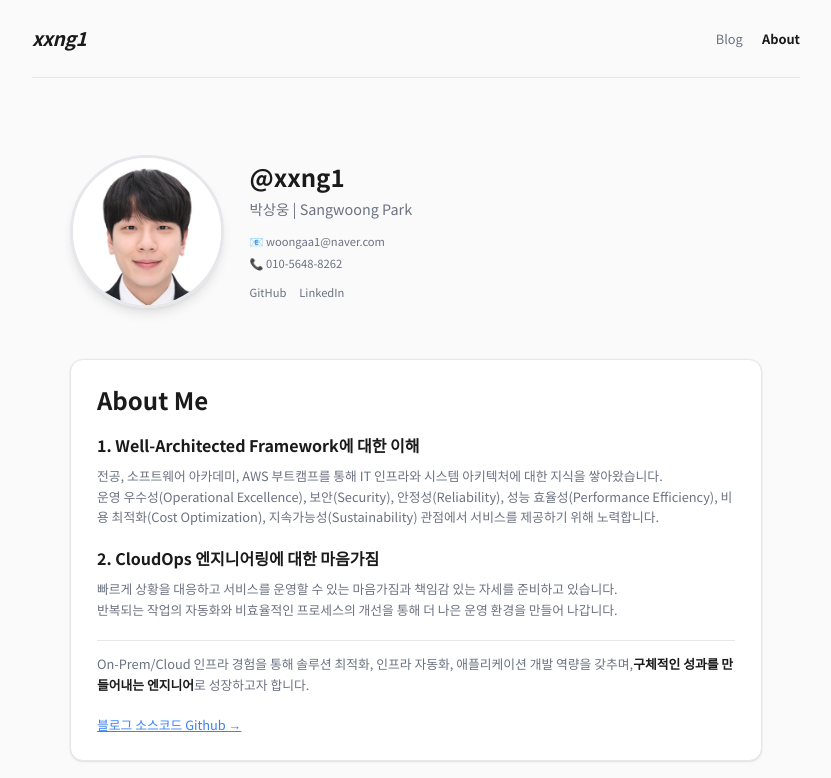
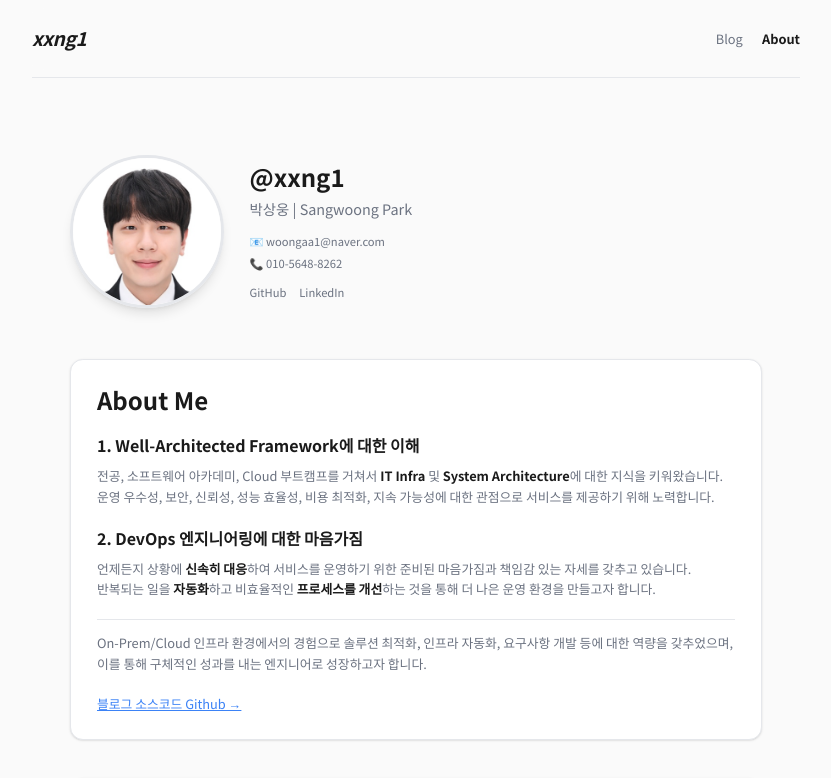
Before and after one commit to xxng1/xxng1-blog, a Next.js app: page /about in a window 1280 px wide. Shown: the top 778 px of the page, without its empty margins (224-1055 px from the left). Built offline with nearby package versions, Linux system fonts and the light colour scheme.

Commit message:
about 설명 개선

```diff
--- a/src/app/about/page.tsx
+++ b/src/app/about/page.tsx
@@ -84,24 +84,24 @@ export default function AboutPage() {
                         <div>
                             <h3 className="text-xl font-semibold text-foreground mb-3">1. Well-Architected Framework에 대한 이해</h3>
                             <p>
-                                전공, 소프트웨어 아카데미, AWS 부트캠프를 통해 IT 인프라와 시스템 아키텍처에 대한 지식을 쌓아왔습니다.
+                                전공, 소프트웨어 아카데미, Cloud 부트캠프를 거쳐서 <span className="font-semibold text-foreground">IT Infra</span> 및 <span className="font-semibold text-foreground">System Architecture</span>에 대한 지식을 키워왔습니다.
                                 <br></br>
-                                운영 우수성(Operational Excellence), 보안(Security), 안정성(Reliability), 성능 효율성(Performance Efficiency),
-                                비용 최적화(Cost Optimization), 지속가능성(Sustainability) 관점에서 서비스를 제공하기 위해 노력합니다.
+                                운영 우수성, 보안, 신뢰성, 성능 효율성, 비용 최적화, 지속 가능성에 대한 관점으로 서비스를 제공하기 위해 노력합니다.
                             </p>
                         </div>
                         <div>
-                            <h3 className="text-xl font-semibold text-foreground mb-3">2. CloudOps 엔지니어링에 대한 마음가짐</h3>
+                            <h3 className="text-xl font-semibold text-foreground mb-3">2. DevOps 엔지니어링에 대한 마음가짐</h3>
                             <p>
-                                빠르게 상황을 대응하고 서비스를 운영할 수 있는 마음가짐과 책임감 있는 자세를 준비하고 있습니다.
+                                언제든지 상황에 <span className="font-semibold text-foreground">신속히 대응</span>하여 서비스를 운영하기 위한 준비된 마음가짐과 책임감 있는 자세를 갖추고 있습니다.
                                 <br></br>
-                                반복되는 작업의 자동화와 비효율적인 프로세스의 개선을 통해 더 나은 운영 환경을 만들어 나갑니다.
+                                반복되는 일을 <span className="font-semibold text-foreground">자동화</span>하고 비효율적인 <span className="font-semibold text-foreground">프로세스를 개선</span>하는 것을 통해 더 나은 운영 환경을 만들고자 합니다.
                             </p>
                         </div>
                         <div className="pt-4 border-t border-card-border">
                             <p>
-                                On-Prem/Cloud 인프라 경험을 통해 솔루션 최적화, 인프라 자동화, 애플리케이션 개발 역량을 갖추며,
-                                <span className="font-semibold text-foreground">구체적인 성과를 만들어내는 엔지니어</span>로 성장하고자 합니다.
+                                On-Prem/Cloud 인프라 환경에서의 경험으로 솔루션 최적화, 인프라 자동화, 요구사항 개발 등에 대한 역량을 갖추었으며,
+                                <br></br>
+                                이를 통해 구체적인 성과를 내는 엔지니어로 성장하고자 합니다.
                             </p>
                         </div>
                     </div>
```
